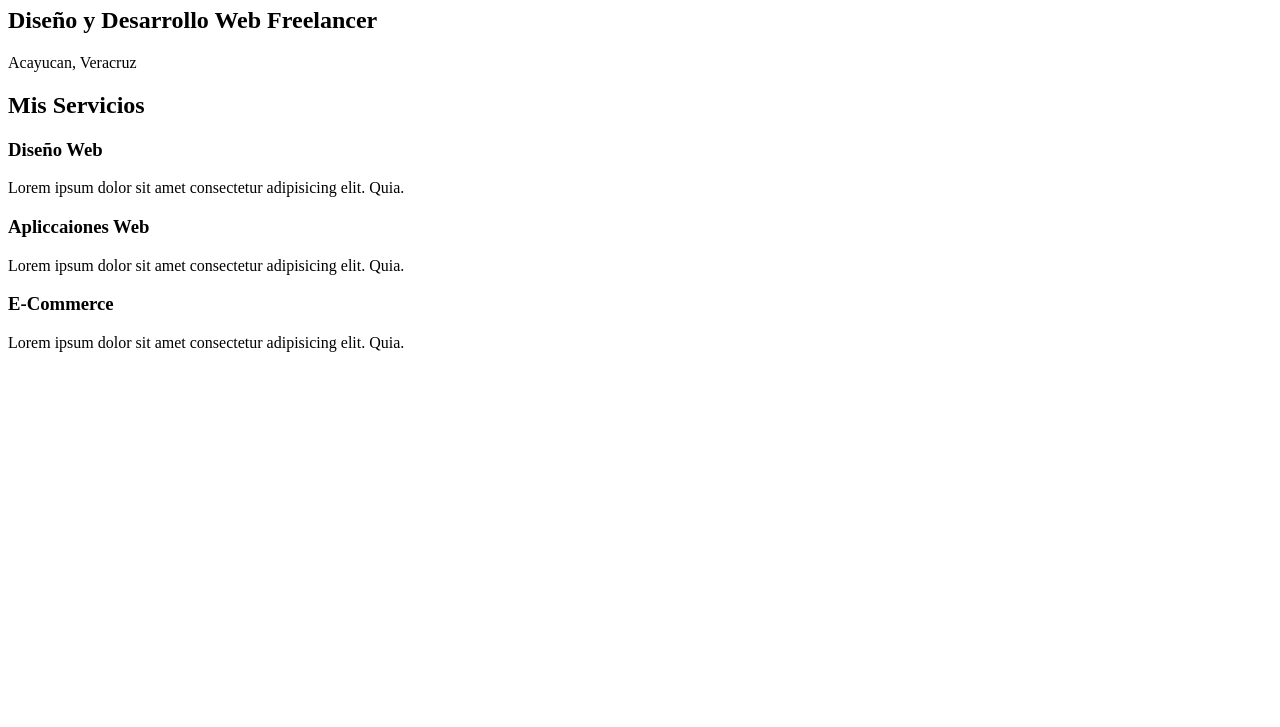
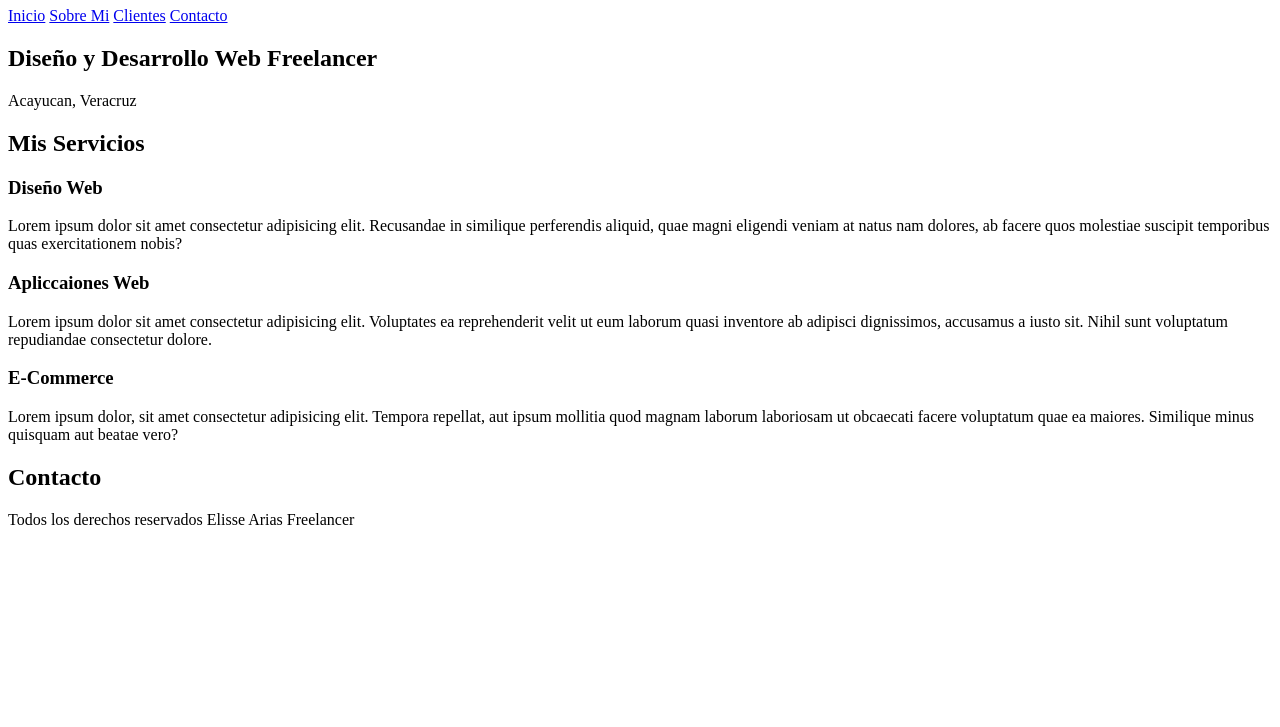
Before and after one commit to elissearias/cursoHTML, a plain HTML site: page freelancer_inicio/index.html in a window 1280 px wide. Shown: the part 73-800 px from the top of the page. Drawn offline with Linux system fonts and the light colour scheme.

Commit message:
Se seccionó contenido del index.html

```diff
--- a/freelancer_inicio/index.html
+++ b/freelancer_inicio/index.html
@@ -7,18 +7,48 @@
     <title>Diseñador Freelancer</title>
 </head>
 <body>
-    <h1>Elisse Jacqueline FreeLancer </h1>
+    <header>
+        <h1>Elisse Arias FreeLancer</h1>
+    </header>
+
+    <nav>
+        <a href="#">Inicio</a>
+        <a href="#">Sobre Mi</a>
+        <a href="#">Clientes</a>
+        <a href="#">Contacto</a>
+
+    </nav>
+
+    <section>
         <h2>Diseño y Desarrollo Web Freelancer</h2>
         <p>Acayucan, Veracruz</p>
+    </section>
+
+    <main>
         <h2>Mis Servicios</h2>
 
+        <section>
             <h3>Diseño Web</h3>
-    <p>Lorem ipsum dolor sit amet consectetur adipisicing elit. Quia. </p>
+            <p>Lorem ipsum dolor sit amet consectetur adipisicing elit. Recusandae in similique perferendis aliquid, quae magni eligendi veniam at natus nam dolores, ab facere quos molestiae suscipit temporibus quas exercitationem nobis? </p>
+        </section>
 
+        <section>
             <h3>Apliccaiones Web</h3>
-    <p>Lorem ipsum dolor sit amet consectetur adipisicing elit. Quia. </p>
+            <p> Lorem ipsum dolor sit amet consectetur adipisicing elit. Voluptates ea reprehenderit velit ut eum laborum quasi inventore ab adipisci dignissimos, accusamus a iusto sit. Nihil sunt voluptatum repudiandae consectetur dolore. </p>
+        </section>
 
+        <section>
             <h3>E-Commerce</h3>
-    <p>Lorem ipsum dolor sit amet consectetur adipisicing elit. Quia. </p>
+            <p>Lorem ipsum dolor, sit amet consectetur adipisicing elit. Tempora repellat, aut ipsum mollitia quod magnam laborum laboriosam ut obcaecati facere voluptatum quae ea maiores. Similique minus quisquam aut beatae vero? </p>
+        </section>
+    </main>
+
+    <section>
+        <h2>Contacto</h2>
+    </section>
+
+    <footer>
+        <p>Todos los derechos reservados Elisse Arias Freelancer</p>
+    </footer>
 </body>
 </html>
```
Lines whose indentation alone changed are shown as unchanged.
